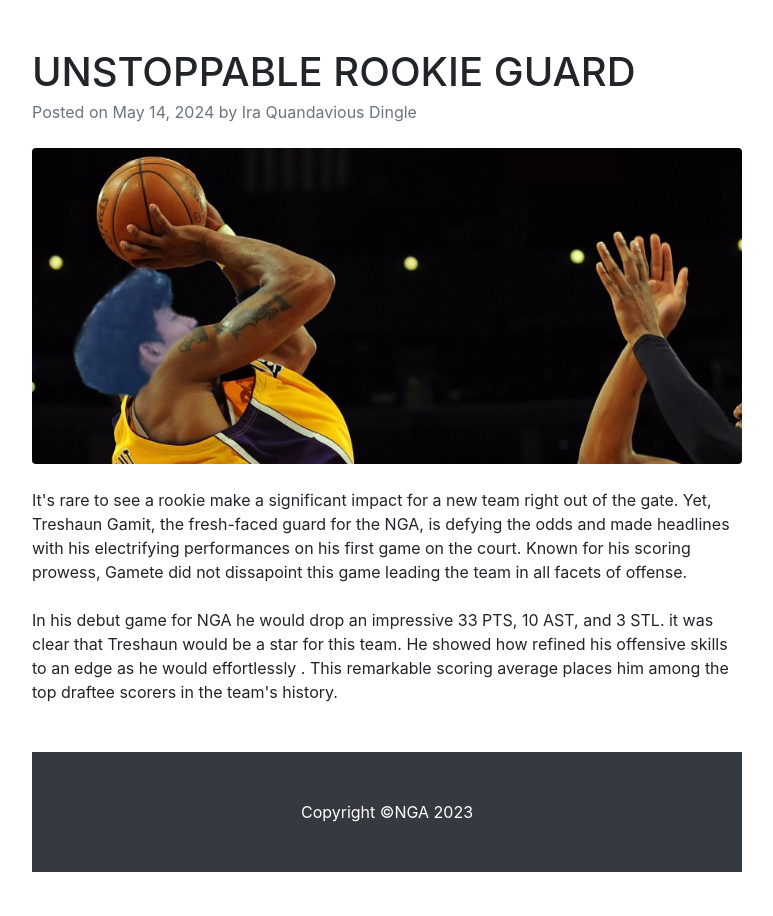
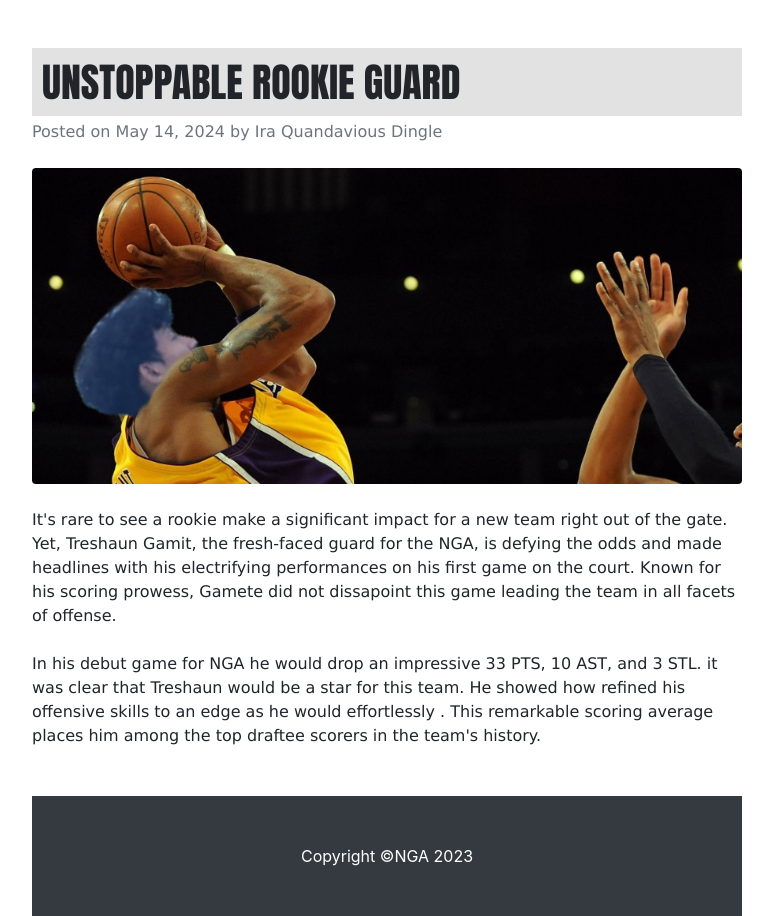
Before and after one commit to 19054Ira/Ira-DTG2024-F.B.P_Club-Website, a Flask app: template website/templates/article3.html in a window 1280 px wide. Shown: the part 56-972 px from the top of the page, without its empty margins (68-841 px from the left). Before the commit the page ends 928 px from the top, so only its background shows below. Run offline with Flask 3, Linux system fonts and the light colour scheme; the template is opened without the code that fills it, so the values that code supplies are empty; some libraries are stand-ins or nearby versions.

Commit message:
Article 3 CSS linking and customisation

```diff
--- a/website/templates/article3.html
+++ b/website/templates/article3.html
@@ -19,20 +19,16 @@
                         <!-- Post header-->
                         <header class="mb-4">
                             <!-- Post title-->
-                            <h1 class="fw-bolder mb-1">UNSTOPPABLE ROOKIE GUARD</h1>
+                            <h1 class="fw-bolder mb-1 ARTICLEHEADER">UNSTOPPABLE ROOKIE GUARD</h1>
                             <!-- Post meta content-->
-                            <div class="text-muted fst-italic mb-2">Posted on May 14, 2024 by Ira Quandavious Dingle</div>
+                            <div class="text-muted fst-italic mb-2 ARTICLEAUTHOR">Posted on May 14, 2024 by Ira Quandavious Dingle</div>
                         </header>
                         <!-- Preview image figure-->
-                        <figure class="mb-4"><img class="img-fluid rounded" src="static/assets/img/NGAARTICLEPHOTO3.jpg" alt="Rookie guard TreShaun Gamit making a fadeaway shot." /></figure>
+                        <figure class="mb-4"><img class="img-fluid rounded ARTICLEMAINPHOTO" src="static/assets/img/NGAARTICLEPHOTO3.jpg" alt="Rookie guard TreShaun Gamit making a fadeaway shot." /></figure>
                         <!-- Post content-->
-                        <section class="mb-5">
+                        <section class="mb-5 ARTICLECONTENT">
                             <p class="fs-5 mb-4">It's rare to see a rookie make a significant impact for a new team right out of the gate. Yet, Treshaun Gamit, the fresh-faced guard for the NGA, is defying the odds and made headlines with his electrifying performances on his first game on the court. Known for his scoring prowess, Gamete did not dissapoint this game leading the team in all facets of offense.</p>
                             <p class="fs-5 mb-4">In his debut game for NGA he would drop an impressive 33 PTS, 10 AST, and 3 STL. it was clear that Treshaun would be a star for this team. He showed how refined his offensive skills to an edge as he would effortlessly . This remarkable scoring average places him among the top draftee scorers in the team's history.</p>
-                            <p class="fs-5 mb-4"></p>
-                            <h2 class="fw-bolder mb-4 mt-5"></h2>
-                            <p class="fs-5 mb-4"></p>
-                            <p class="fs-5 mb-4"></p>
                         </section>
                     </article>
         <!-- Footer-->
```
